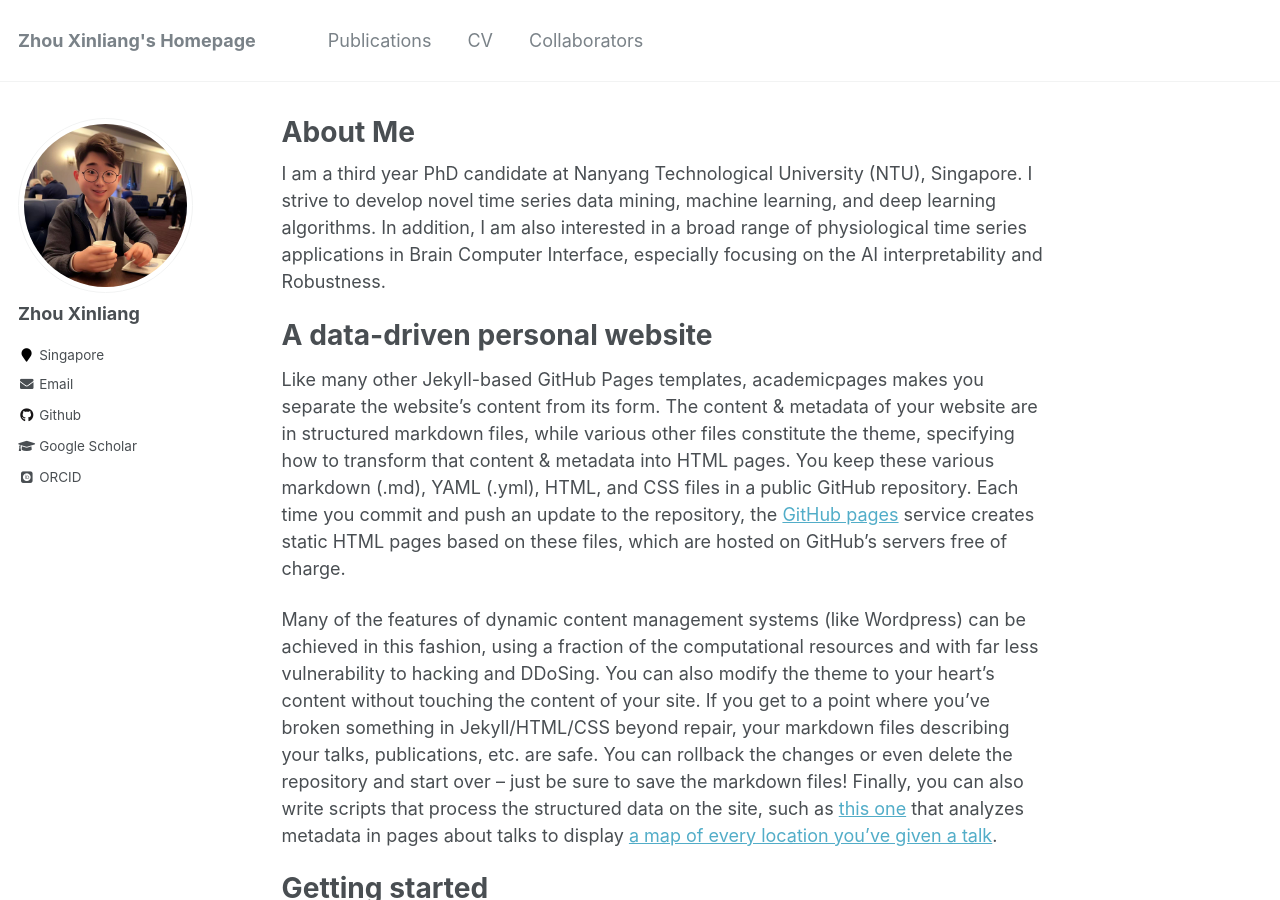
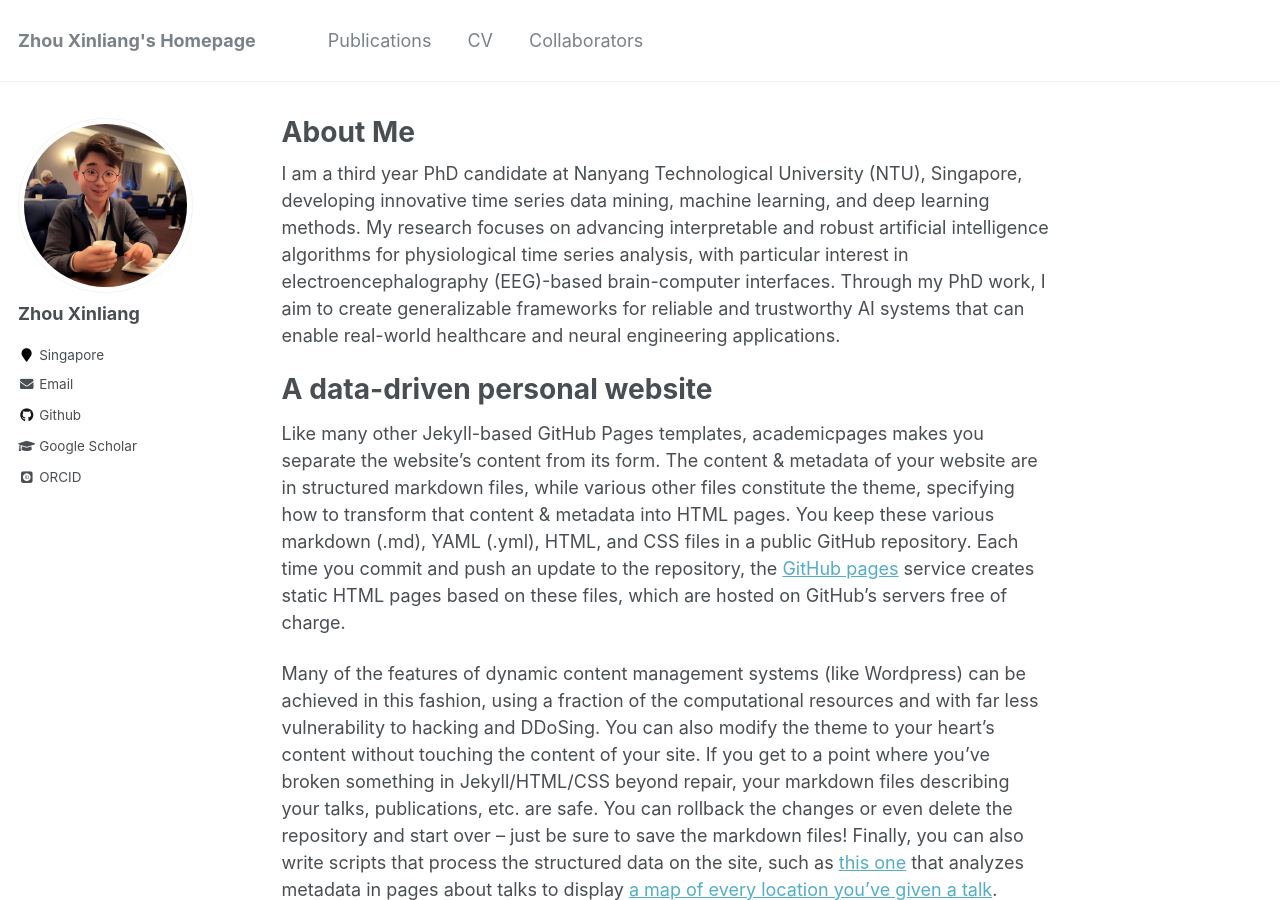
Before and after one commit to xinliangzhou/xinliangzhou.github.io, a Jekyll site: the page built from _pages/about.md, in a window 1280 px wide and 900 px high. Built offline with Jekyll 4.4.1, drawn with Linux system fonts in a browser that asks for light colours; some web fonts are replaced.

Commit message:
Update about.md

```diff
--- a/_pages/about.md
+++ b/_pages/about.md
@@ -8,7 +8,7 @@ redirect_from:
   - /about.html
 ---
 
-I am a third year PhD candidate at Nanyang Technological University (NTU), Singapore. I strive to develop novel time series data mining, machine learning, and deep learning algorithms. In addition, I am also interested in a broad range of physiological time series applications in Brain Computer Interface, especially focusing on the AI interpretability and Robustness.
+I am a third year PhD candidate at Nanyang Technological University (NTU), Singapore, developing innovative time series data mining, machine learning, and deep learning methods. My research focuses on advancing interpretable and robust artificial intelligence algorithms for physiological time series analysis, with particular interest in electroencephalography (EEG)-based brain-computer interfaces. Through my PhD work, I aim to create generalizable frameworks for reliable and trustworthy AI systems that can enable real-world healthcare and neural engineering applications.
 
 A data-driven personal website
 ======
```
